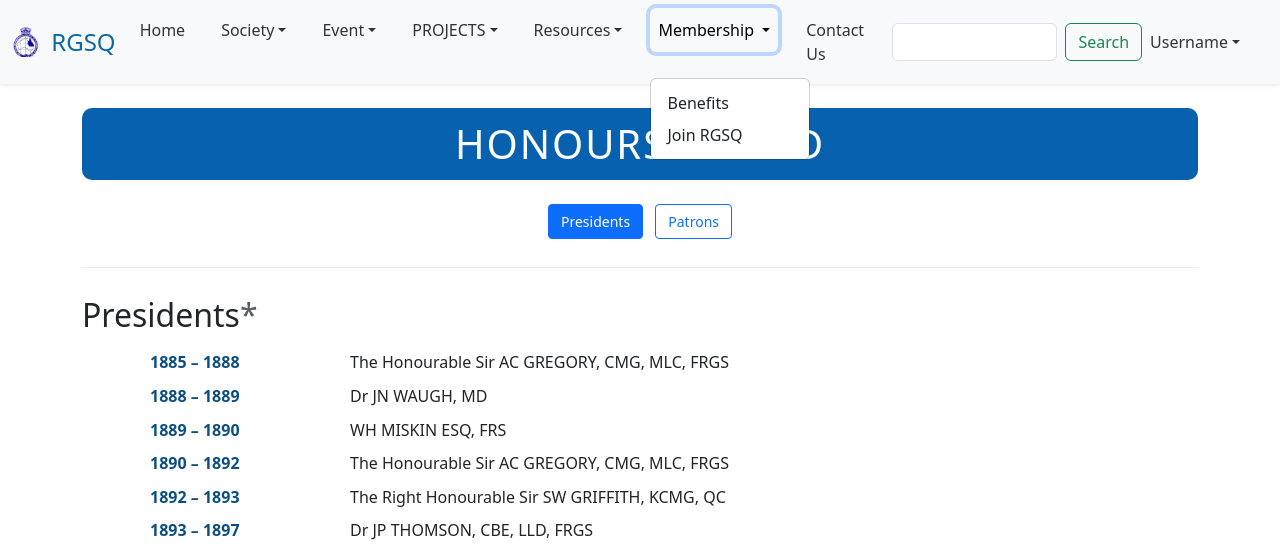
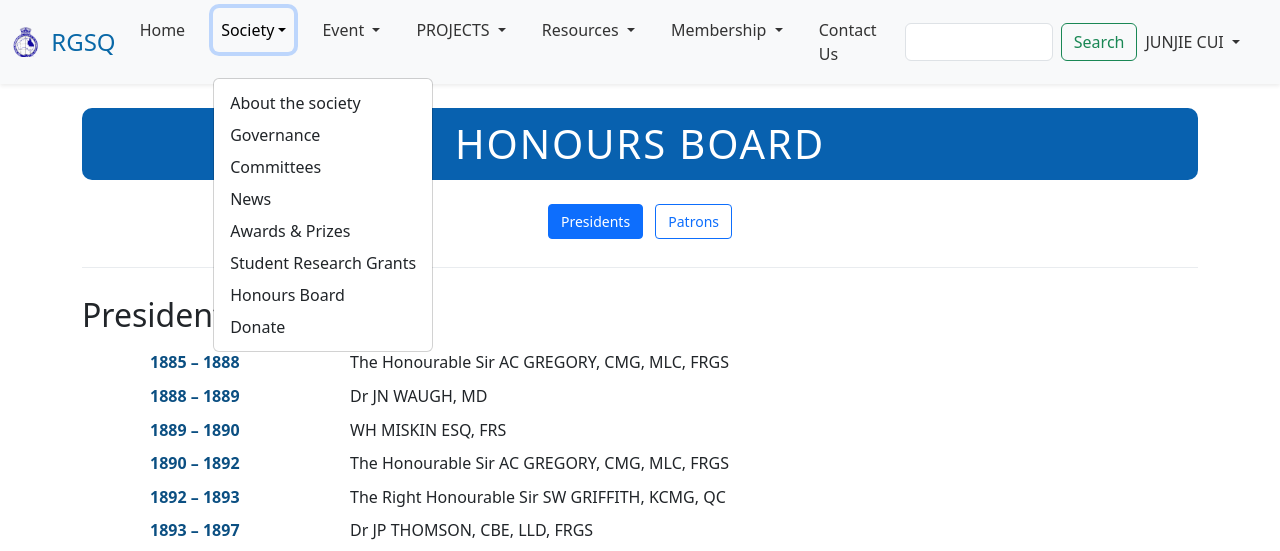
Before and after one commit to Ez7222/398, a Flask app: page /Honoursboard.html in a window 1280 px wide, after a click on "Society". Shown: the top 551 px of the page. Run offline with Flask 3, Linux system fonts and the light colour scheme; the visitor is signed in with stand-in values (Sample User, id 1); data comes from the database, SQL or seed files in the repository.

Commit message:
Update Honoursboard.html

```diff
--- a/templates/Honoursboard.html
+++ b/templates/Honoursboard.html
@@ -38,7 +38,7 @@
   <nav class="navbar navbar-expand-lg navbar-light bg-light sticky-top shadow-sm">
         <div class="container-fluid">
             <a class="navbar-brand" href="{{ url_for('Home') }}">
-        <img src="{{ url_for('static', filename='images/logo.png') }}" alt="Logo" class="navbar-logo">
+                <img src="{{url_for('static',filename='images/logo.png')}}" alt="Logo" class="navbar-logo">
                 <div class="navbar-title">RGSQ</div>
             </a>
             <button class="navbar-toggler" type="button" data-bs-toggle="collapse" data-bs-target="#navbarNav"
@@ -47,54 +47,72 @@
             </button>
             <div class="collapse navbar-collapse" id="navbarNav">
                 <ul class="navbar-nav me-auto mb-2 mb-lg-0">
-          <li class="nav-item"><a class="nav-link" href="{{ url_for('Home') }}">Home</a></li>
-
+                    <li class="nav-item">
+                        <a class="nav-link" href="{{ url_for('Home') }}">Home</a>
+                    </li>
                     <li class="nav-item dropdown">
-            <a class="nav-link dropdown-toggle" href="#" id="dropdownSociety" role="button" data-bs-toggle="dropdown" aria-expanded="false">Society</a>
-            <div class="dropdown-menu" aria-labelledby="dropdownSociety">
+                        <a class="nav-link dropdown-toggle" href="#" id="navbarDropdownMenuLink" role="button"
+                            data-bs-toggle="dropdown" aria-expanded="false">Society</a>
+                        <div class="dropdown-menu" aria-labelledby="navbarDropdownMenuLink">
                             <a class="dropdown-item" href="Aboutsociety.html">About the society</a>
                             <a class="dropdown-item" href="Governance.html">Governance</a>
                             <a class="dropdown-item" href="Committees.html">Committees</a>
-              <a class="dropdown-item active" href="HonoursBoard.html">Honours Board</a>
+                            <a class="dropdown-item" href="SocietyNews.html">News</a>
+                            <a class="dropdown-item" href="AwardsPrizes.html">Awards & Prizes</a>
+                            <a class="dropdown-item" href="StudentResearchGrants.html">Student Research Grants</a>
+                            <a class="dropdown-item" href="Honoursboard.html">Honours Board</a>
                             <a class="dropdown-item" href="Donate.html">Donate</a>
                         </div>
                     </li>
-
                     <li class="nav-item dropdown">
-            <a class="nav-link dropdown-toggle" href="#" id="dropdownEvent" role="button" data-bs-toggle="dropdown" aria-expanded="false">Event</a>
-            <div class="dropdown-menu" aria-labelledby="dropdownEvent">
+                        <a class="nav-link dropdown-toggle" href="#" id="navbarDropdownMenuLink" role="button"
+                            data-bs-toggle="dropdown" aria-expanded="false">
+                            Event
+                        </a>
+                        <div class="dropdown-menu" aria-labelledby="navbarDropdownMenuLink">
                             <a class="dropdown-item" href="{{ url_for('Eventlist') }}">Event List</a>
                             <a class="dropdown-item" href="Disclaimer.html">Disclaimer</a>
+
                         </div>
                     </li>
-
                     <li class="nav-item dropdown">
-            <a class="nav-link dropdown-toggle" href="#" id="dropdownProjects" role="button" data-bs-toggle="dropdown" aria-expanded="false">PROJECTS</a>
-            <div class="dropdown-menu" aria-labelledby="dropdownProjects">
-              <a class="dropdown-item" href="AustraliaGeographyCompitions.html">Australia Geography Compitions</a>
+                        <a class="nav-link dropdown-toggle" href="#" id="navbarDropdownMenuLink" role="button"
+                            data-bs-toggle="dropdown" aria-expanded="false">
+                            PROJECTS
+                        </a>
+                        <div class="dropdown-menu" aria-labelledby="navbarDropdownMenuLink">
+                            <a class="dropdown-item" href="AustraliaGeographyCompetitions.html">Australia Geography
+                                Competitions</a>
                             <a class="dropdown-item" href="Lambertcenter.html">Lambert center</a>
                             <a class="dropdown-item" href="Queenslandbydegrees.html">Queensland by Degrees</a>
                         </div>
                     </li>
-
                     <li class="nav-item dropdown">
-            <a class="nav-link dropdown-toggle" href="#" id="dropdownResources" role="button" data-bs-toggle="dropdown" data-bs-auto-close="outside" aria-expanded="false">Resources</a>
-            <div class="dropdown-menu" aria-labelledby="dropdownResources">
+                        <a class="nav-link dropdown-toggle" href="#" id="navbarDropdownMenuLink" role="button"
+                            data-bs-toggle="dropdown" data-bs-auto-close="outside" aria-expanded="false">
+                            Resources
+                        </a>
+                        <div class="dropdown-menu" aria-labelledby="navbarDropdownMenuLink">
                             <a class="dropdown-item" href="Library.html">Library</a>
                             <a class="dropdown-item" href="Venuehire.html">Venue Hire</a>
                             <a class="dropdown-item" href="Bulletin.html">Bulletin</a>
                             <div class="dropend">
-                <a class="dropdown-item dropdown-toggle" href="#" id="collectionsMenu" role="button" data-bs-toggle="dropdown" aria-expanded="false">Collections</a>
+                                <a class="dropdown-item dropdown-toggle" href="#" id="collectionsMenu" role="button"
+                                    data-bs-toggle="dropdown" aria-expanded="false">
+                                    Collections
+                                </a>
                                 <ul class="dropdown-menu" aria-labelledby="collectionsMenu">
-                  <li><a class="dropdown-item" href="PhilateliesCover.html">Philatelies Cover</a></li>
+                                    <li>
+                                        <a class="dropdown-item" href="PhilateliesCover.html">Philatelies Cover</a>
+                                    </li>
                                 </ul>
                             </div>
                             <a class="dropdown-item" href="Geographywebsite.html">Geography website</a>
-              <a class="dropdown-item" href="Museums and other attractions.html">Museums and other attractions</a>
+                            <a class="dropdown-item" href="Museums and other attractions.html"> Museums and other
+                                attractions</a>
                             <a class="dropdown-item" href="MapResources.html">Map Resources</a>
                         </div>
                     </li>
-
                     <li class="nav-item dropdown">
                         <a class="nav-link dropdown-toggle" href="#" id="navbarDropdownMenuLink" role="button"
                             data-bs-toggle="dropdown" aria-expanded="false">
@@ -108,28 +126,43 @@
                             {% endif %}
                         </div>
                     </li>
-
-          <li class="nav-item"><a class="nav-link" href="Contact.html">Contact Us</a></li>
+                    <li class="nav-item">
+                        <a class="nav-link" href="Contact.html">Contact Us</a>
+                    </li>
                 </ul>
-
                 <form class="d-flex" role="search">
                     <input class="form-control me-2" type="search" placeholder="" aria-label="Search">
                     <button class="btn btn-outline-success" type="submit">Search</button>
                 </form>
-
                 <ul class="navbar-nav">
                     <li class="nav-item dropdown">
-            <a class="nav-link dropdown-toggle" href="#" id="navbarDropdownSetting" role="button" data-bs-toggle="dropdown" aria-expanded="false">Username</a>
+                        {% if session.get('user_id') %}
+                        <a class="nav-link dropdown-toggle" href="#" id="navbarDropdownSetting" role="button"
+                            data-bs-toggle="dropdown" aria-expanded="false">
+                            {{ current_user_name or session.get('user_email') or 'Account' }}
+                        </a>
                         <div class="dropdown-menu dropdown-menu-end" aria-labelledby="navbarDropdownSetting">
-              <a class="dropdown-item" href="JoinRGSQ.html">Join RGSQ</a>
-              <a class="dropdown-item" href="Login.html">Login</a>
+                            <span class="dropdown-item-text text-muted">{{ session.get('user_email') }}</span>
+                            <div class="dropdown-divider"></div>
+                            <a class="dropdown-item" href="{{ url_for('logout') }}">Logout</a>
+                        </div>
+                        {% else %}
+                        <a class="nav-link dropdown-toggle" href="#" id="navbarDropdownSetting" role="button"
+                            data-bs-toggle="dropdown" aria-expanded="false">
+                            Account
+                        </a>
+                        <div class="dropdown-menu dropdown-menu-end" aria-labelledby="navbarDropdownSetting">
+                            <a class="dropdown-item" href="{{ url_for('join_rgsq') }}?membership=ordinary">Join RGSQ</a>
+                            <a class="dropdown-item" href="{{ url_for('login') }}">Login</a>
                             <div class="dropdown-divider"></div>
                             <a class="dropdown-item text-danger" href="{{ url_for('admin_signup') }}">Admin Center</a>
                         </div>
+                        {% endif %}
                     </li>
                 </ul>
             </div>
         </div>
+
     </nav>
 
   <div class="container py-4">
```
Lines whose indentation alone changed are shown as unchanged.
